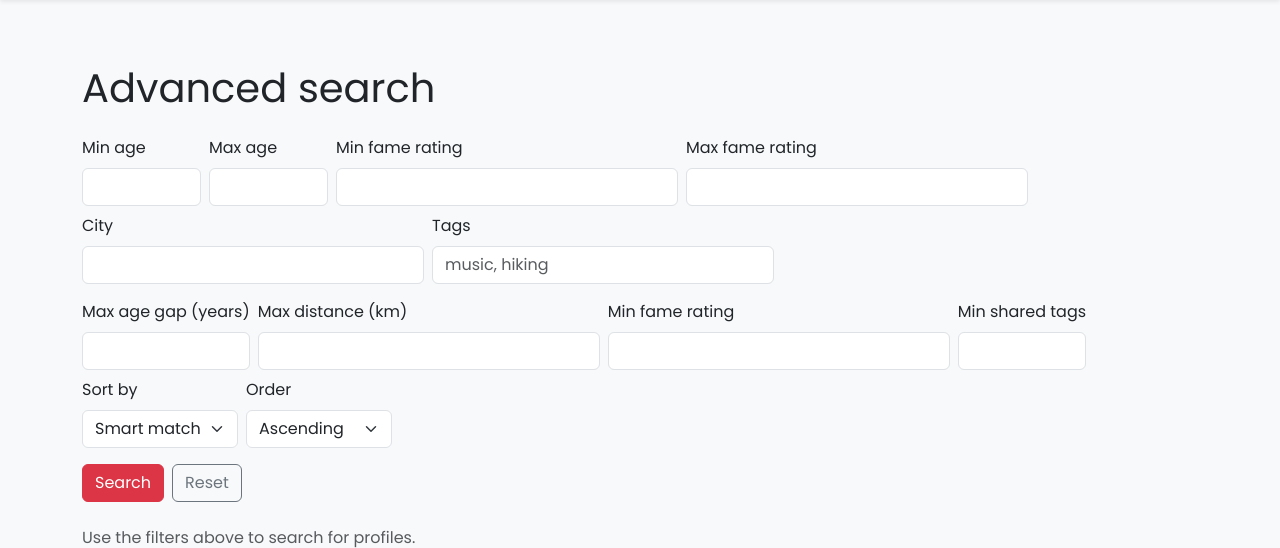
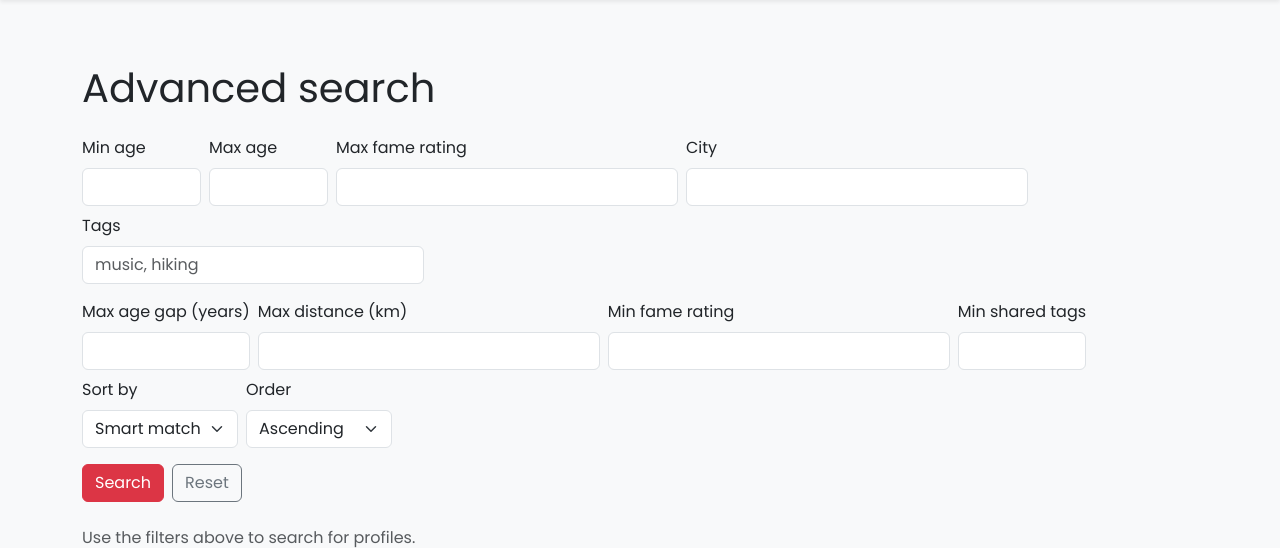
Before and after one commit to elcolin/matcha, a Flask app: template app/templates/search.html in a window 1280 px wide. Shown: the part 56-604 px from the top of the page. Run offline with Flask 3, Linux system fonts and the light colour scheme; the template is opened without the code that fills it, so the values that code supplies are empty.

Commit message:
chore: removed redundant min popularity field

```diff
--- a/app/templates/search.html
+++ b/app/templates/search.html
@@ -13,10 +13,6 @@
             <div class="col-6 col-md-auto">
                 <label class="form-label" for="max_age">Max age</label>
                 <input class="form-control" type="number" min="18" max="120" id="max_age" name="max_age" value="{{ args.get('max_age', '') }}">
-            </div>
-            <div class="col-6 col-md-auto">
-                <label class="form-label" for="min_popularity">Min fame rating</label>
-                <input class="form-control" type="number" min="0" id="min_popularity" name="min_popularity" value="{{ args.get('min_popularity', '') }}">
             </div>
             <div class="col-6 col-md-auto">
                 <label class="form-label" for="max_popularity">Max fame rating</label>
```
Also changed, not shown: tests/test_search_routes.py (+1 -1 lines).
